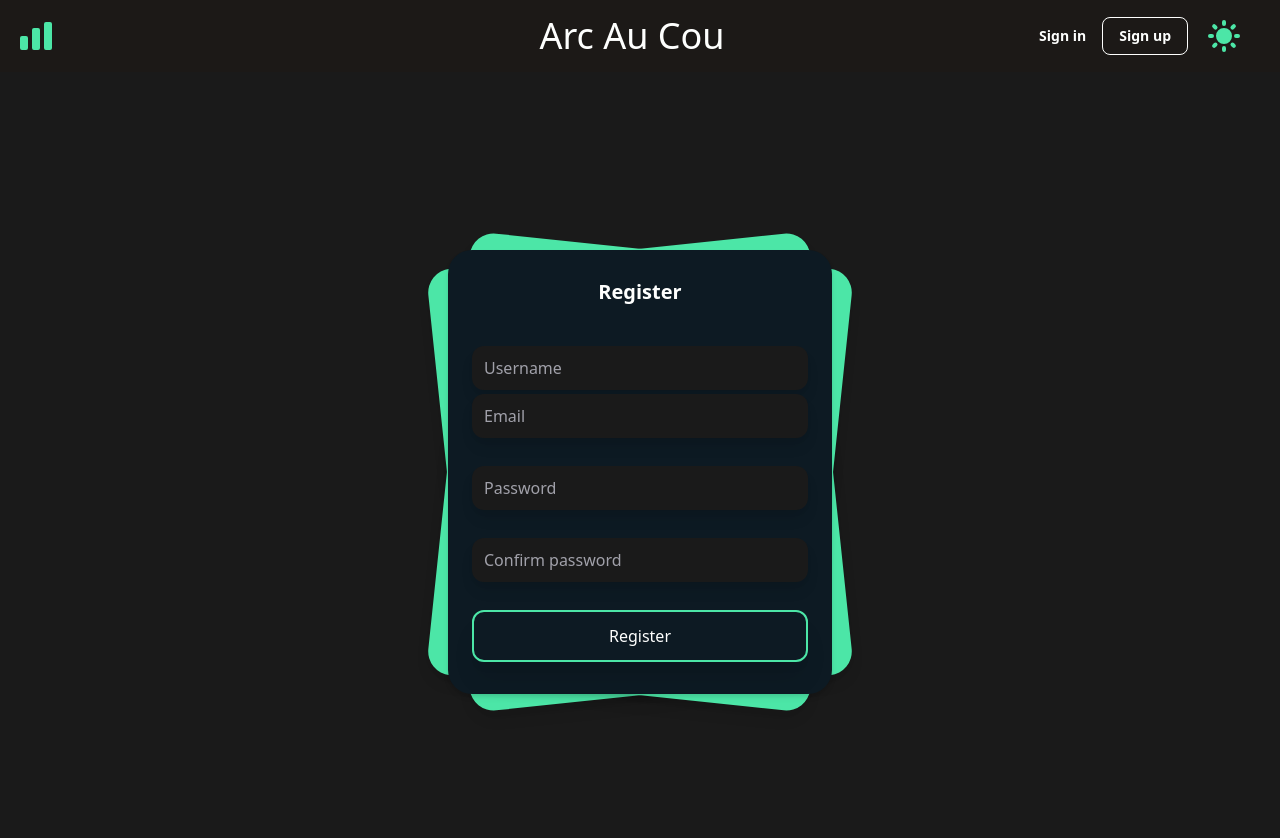
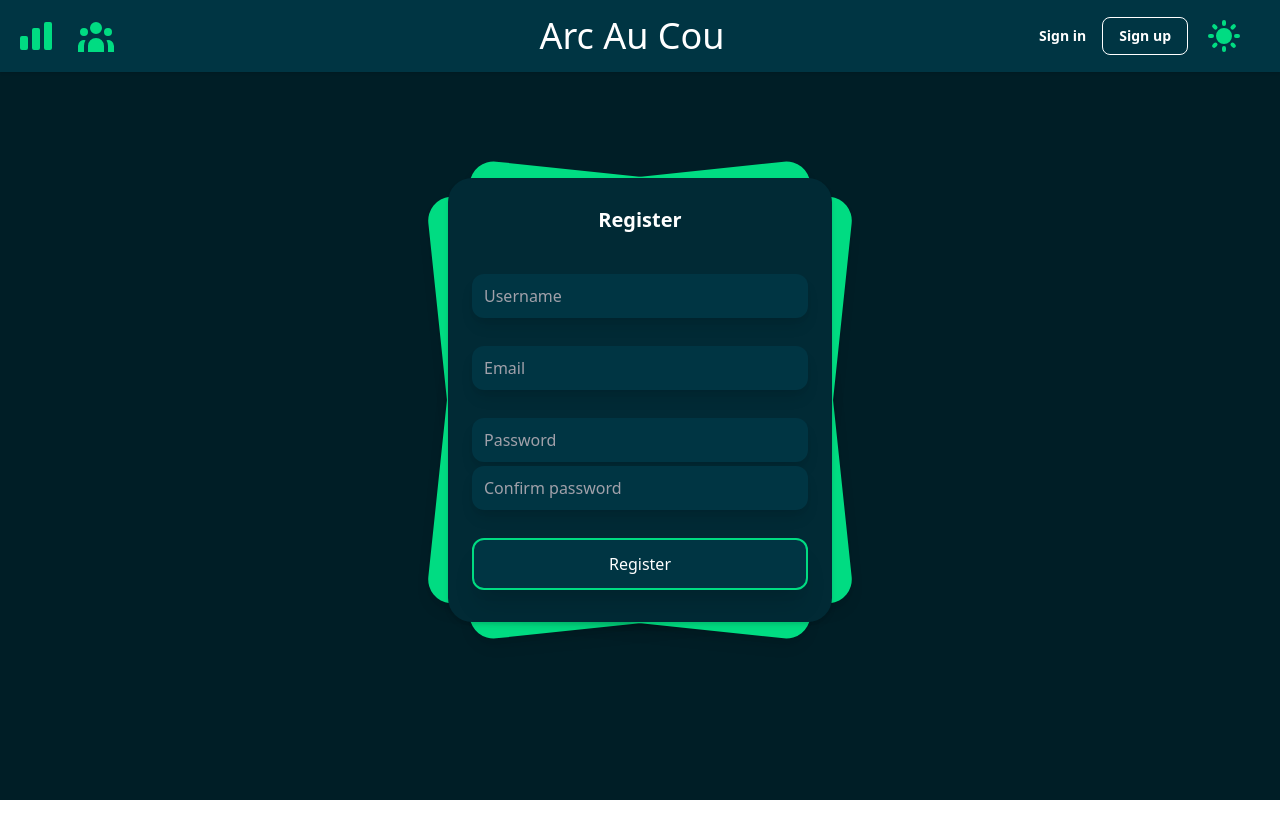
Before and after one commit to HE-Arc/arc-au-cou, a Nuxt app in the folder arcaucou-front/: page /register in a window 1280 px wide. Shown: the top 838 px of the page. After the commit the page ends 800 px from the top, so only its background shows below. Built offline with nearby package versions, Linux system fonts and the light colour scheme; what vue-confetti would draw is missing.

Commit message:
style: sudoku and auth

```diff
--- a/arcaucou-front/components/Block.vue
+++ b/arcaucou-front/components/Block.vue
@@ -1,7 +1,7 @@
 <template>
-  <div class="grid grid-cols-3 gap-1 content-center max-w-xs">
+  <div class="grid grid-cols-3 gap-0 justify-center max-w-xs">
     <div class="" v-for="(cell,index) in values" :key="index">
-      <Square class="p-1" :cell="cell" :posX="idBlock" :posY="index"/>
+      <Square class="p-1 mx-auto" :cell="cell" :posX="idBlock" :posY="index"/>
     </div>
   </div>
 </template>
--- a/arcaucou-front/components/NavBar.vue
+++ b/arcaucou-front/components/NavBar.vue
@@ -1,14 +1,28 @@
 <template>
-  <div class="bg-gray-100 dark:bg-d-background-darker text-l-text dark:text-d-text font-sans w-full">
+  <div class="z-10 fixed bg-l-60 dark:bg-d-30 text-l-text dark:text-d-text font-sans w-full">
 	<div class="bg-white shadow">
     <div class="container mx-auto px-4">
       <div class="flex items-center justify-between py-4">
         <div class="flex-1">
-          <NuxtLink to="/leaderboard">
-            <svg xmlns="http://www.w3.org/2000/svg" class="h-10 w-10 dark:text-green-gemme" viewBox="0 0 20 20" fill="currentColor">
-              <path d="M2 11a1 1 0 011-1h2a1 1 0 011 1v5a1 1 0 01-1 1H3a1 1 0 01-1-1v-5zM8 7a1 1 0 011-1h2a1 1 0 011 1v9a1 1 0 01-1 1H9a1 1 0 01-1-1V7zM14 4a1 1 0 011-1h2a1 1 0 011 1v12a1 1 0 01-1 1h-2a1 1 0 01-1-1V4z" />
-            </svg>
-          </NuxtLink>
+          <div class="flex items-start">
+            <NuxtLink to="/leaderboard">
+              <svg v-if="$colorMode.preference == 'dark' || $colorMode.preference == 'system'" xmlns="http://www.w3.org/2000/svg" class="h-10 w-10 dark:text-d-10" viewBox="0 0 20 20" fill="currentColor">
+                <path d="M2 11a1 1 0 011-1h2a1 1 0 011 1v5a1 1 0 01-1 1H3a1 1 0 01-1-1v-5zM8 7a1 1 0 011-1h2a1 1 0 011 1v9a1 1 0 01-1 1H9a1 1 0 01-1-1V7zM14 4a1 1 0 011-1h2a1 1 0 011 1v12a1 1 0 01-1 1h-2a1 1 0 01-1-1V4z" />
+              </svg>
+              <svg v-if="$colorMode.preference == 'light'" xmlns="http://www.w3.org/2000/svg" class="h-10 w-10 text-l-background" fill="none" viewBox="0 0 24 24" stroke="currentColor" strokeWidth={2}>
+                <path strokeLinecap="round" strokeLinejoin="round" d="M9 19v-6a2 2 0 00-2-2H5a2 2 0 00-2 2v6a2 2 0 002 2h2a2 2 0 002-2zm0 0V9a2 2 0 012-2h2a2 2 0 012 2v10m-6 0a2 2 0 002 2h2a2 2 0 002-2m0 0V5a2 2 0 012-2h2a2 2 0 012 2v14a2 2 0 01-2 2h-2a2 2 0 01-2-2z" />
+              </svg>
+            </NuxtLink>
+            <NuxtLink to="/groups" class="ml-5">
+              <svg v-if="$colorMode.preference == 'dark' || $colorMode.preference == 'system'" xmlns="http://www.w3.org/2000/svg" class="h-10 w-10 dark:text-d-10" viewBox="0 0 20 20" fill="currentColor">
+                <path d="M13 6a3 3 0 11-6 0 3 3 0 016 0zM18 8a2 2 0 11-4 0 2 2 0 014 0zM14 15a4 4 0 00-8 0v3h8v-3zM6 8a2 2 0 11-4 0 2 2 0 014 0zM16 18v-3a5.972 5.972 0 00-.75-2.906A3.005 3.005 0 0119 15v3h-3zM4.75 12.094A5.973 5.973 0 004 15v3H1v-3a3 3 0 013.75-2.906z" />
+              </svg>
+
+              <svg v-if="$colorMode.preference == 'light'" xmlns="http://www.w3.org/2000/svg" class="h-10 w-10 text-l-background" fill="none" viewBox="0 0 24 24" stroke="currentColor" strokeWidth={2}>
+                <path strokeLinecap="round" strokeLinejoin="round" d="M17 20h5v-2a3 3 0 00-5.356-1.857M17 20H7m10 0v-2c0-.656-.126-1.283-.356-1.857M7 20H2v-2a3 3 0 015.356-1.857M7 20v-2c0-.656.126-1.283.356-1.857m0 0a5.002 5.002 0 019.288 0M15 7a3 3 0 11-6 0 3 3 0 016 0zm6 3a2 2 0 11-4 0 2 2 0 014 0zM7 10a2 2 0 11-4 0 2 2 0 014 0z" />
+              </svg>
+            </NuxtLink>
+          </div>
         </div>
 
         <div class="flex-0">
@@ -18,23 +32,20 @@
         <div class="flex-1">
           <div class="flex justify-end items-center mr-5">
             <NuxtLink to="/login" class="text-gray-800 text-sm font-semibold mr-4">Sign in</NuxtLink>
-            <NuxtLink to="/register" class="text-gray-800 text-sm font-semibold border px-4 py-2 rounded-lg hover:border-green-gemme mr-4">Sign up</NuxtLink>
+            <NuxtLink to="/register" class="text-gray-800 text-sm font-semibold border px-4 py-2 rounded-lg hover:border-l-background dark:hover:border-d-10 mr-4">Sign up</NuxtLink>
             <button v-if="$colorMode.preference == 'dark' || $colorMode.preference == 'system'"
             @click="$colorMode.preference = 'light'">
-            <svg xmlns="http://www.w3.org/2000/svg" class="h-10 w-10 dark:text-green-gemme" viewBox="0 0 20 20" fill="currentColor">
+            <svg xmlns="http://www.w3.org/2000/svg" class="h-10 w-10 dark:text-d-10" viewBox="0 0 20 20" fill="currentColor">
               <path fill-rule="evenodd" d="M10 2a1 1 0 011 1v1a1 1 0 11-2 0V3a1 1 0 011-1zm4 8a4 4 0 11-8 0 4 4 0 018 0zm-.464 4.95l.707.707a1 1 0 001.414-1.414l-.707-.707a1 1 0 00-1.414 1.414zm2.12-10.607a1 1 0 010 1.414l-.706.707a1 1 0 11-1.414-1.414l.707-.707a1 1 0 011.414 0zM17 11a1 1 0 100-2h-1a1 1 0 100 2h1zm-7 4a1 1 0 011 1v1a1 1 0 11-2 0v-1a1 1 0 011-1zM5.05 6.464A1 1 0 106.465 5.05l-.708-.707a1 1 0 00-1.414 1.414l.707.707zm1.414 8.486l-.707.707a1 1 0 01-1.414-1.414l.707-.707a1 1 0 011.414 1.414zM4 11a1 1 0 100-2H3a1 1 0 000 2h1z" clip-rule="evenodd" />
             </svg>
           </button>
           <button v-if="$colorMode.preference == 'light'"
             @click="$colorMode.preference = 'dark'">
-            <svg xmlns="http://www.w3.org/2000/svg" class="h-10 w-10 text-green-gemme" fill="none" viewBox="0 0 24 24" stroke="currentColor" stroke-width="2">
+            <svg xmlns="http://www.w3.org/2000/svg" class="h-10 w-10 text-l-background" fill="none" viewBox="0 0 24 24" stroke="currentColor" stroke-width="2">
               <path stroke-linecap="round" stroke-linejoin="round" d="M20.354 15.354A9 9 0 018.646 3.646 9.003 9.003 0 0012 21a9.003 9.003 0 008.354-5.646z" />
             </svg>
-
           </button>
           </div>
-
-
         </div>
       </div>
     </div>
--- a/arcaucou-front/components/SudokuGrid.vue
+++ b/arcaucou-front/components/SudokuGrid.vue
@@ -1,5 +1,5 @@
 <template>
-  <div class="grid grid-cols-3 gap-4 mx-auto w-1/2 max-w-screen-sm dark:bg-d-background-light">
+  <div class="grid grid-cols-3 gap-4 justify-center mx-auto w-1/4 max-w-screen-sm dark:bg-d-60">
     <div v-for="index in 9" :key="index" >
       <Block :values=gridStart[index-1] :idBlock=index-1 :class="[{ 'mx-px': index === 2}, { 'm-px': index === 5 }, { 'my-px': index === 4 }, { 'my-px': index === 6 }, { 'mx-px': index === 8 }]"/>
     </div>
--- a/arcaucou-front/components/Timer.vue
+++ b/arcaucou-front/components/Timer.vue
@@ -1,9 +1,9 @@
 <template>
   <div class="flex flex-row gap-5 justify-center">
-    <svg xmlns="http://www.w3.org/2000/svg" class="h-10 w-10 dark:text-green-gemme" fill="none" viewBox="0 0 24 24" stroke="currentColor" strokeWidth={2}>
+    <svg xmlns="http://www.w3.org/2000/svg" class="h-12 w-12 text-l-10" fill="none" viewBox="0 0 24 24" stroke="currentColor" strokeWidth={2}>
       <path strokeLinecap="round" strokeLinejoin="round" d="M12 8v4l3 3m6-3a9 9 0 11-18 0 9 9 0 0118 0z" />
     </svg>
-    <div class="text-center my-auto">
+    <div class="text-center text-xl my-auto">
       <p>{{$moment('2015-01-01').startOf('day').seconds(time).format('mm:ss')}}</p>
     </diV>
   </div>
--- a/arcaucou-front/pages/register.vue
+++ b/arcaucou-front/pages/register.vue
@@ -2,31 +2,31 @@
   <div class="font-sans bg-l-background dark:bg-d-background dark:text-d-text">
     <div class="relative min-h-screen flex flex-col sm:justify-center items-center">
         <div class="relative sm:max-w-sm w-full">
-            <div class="card dark:bg-green-gemme shadow-lg  w-full h-full rounded-3xl absolute  transform -rotate-6"></div>
-            <div class="card dark:bg-green-gemme shadow-lg  w-full h-full rounded-3xl absolute  transform rotate-6"></div>
-            <div class="relative w-full rounded-3xl  px-6 py-4 dark:bg-d-background-night shadow-md">
-                <h1 class="block mt-3 text-xl text-gray-700 text-center font-semibold">
+            <div class="card bg-l-10 dark:bg-d-10 shadow-lg  w-full h-full rounded-3xl absolute  transform -rotate-6"></div>
+            <div class="card bg-l-10 dark:bg-d-10 shadow-lg  w-full h-full rounded-3xl absolute  transform rotate-6"></div>
+            <div class="relative w-full rounded-3xl  px-6 py-4 bg-l-60 dark:bg-d-60 shadow-md">
+                <h1 class="block mt-3 text-xl text-center font-semibold">
                     Register
                 </h1>
                 <form @submit.prevent="handleRegister" class="mt-10">
                     <div>
-                        <input type="text" placeholder="Username" v-model="userData.username" class="mt-1 pl-3 block w-full border-none bg-gray-100 dark:bg-d-background h-11 rounded-xl shadow-lg focus:border-green-gemme">
-                    </div>
-
-                    <div>
-                        <input type="email" placeholder="Email" v-model="userData.email" class="mt-1 pl-3 block w-full border-none bg-gray-100 dark:bg-d-background h-11 rounded-xl shadow-lg focus:border-green-gemme">
+                        <input type="text" placeholder="Username" v-model="userData.username" class="mt-1 pl-3 block w-full border-none bg-l-background dark:bg-d-30 h-11 rounded-xl shadow-lg focus:border-d-10">
                     </div>
 
                     <div class="mt-7">
-                        <input type="password" placeholder="Password" v-model="userData.password" class="mt-1 pl-3 block w-full border-none bg-gray-100 dark:bg-d-background h-11 rounded-xl shadow-lg focus:border-green-gemme">
+                        <input type="email" placeholder="Email" v-model="userData.email" class="mt-1 pl-3 block w-full border-none bg-l-background dark:bg-d-30 h-11 rounded-xl shadow-lg focus:border-d-10">
                     </div>
 
                     <div class="mt-7">
-                        <input type="password" placeholder="Confirm password" v-model="userData.password2" class="mt-1 pl-3 block w-full border-none bg-gray-100 dark:bg-d-background h-11 rounded-xl shadow-lg focus:border-green-gemme">
+                        <input type="password" placeholder="Password" v-model="userData.password" class="mt-1 pl-3 block w-full border-none bg-l-background dark:bg-d-30 h-11 rounded-xl shadow-lg focus:border-d-10">
+                    </div>
+
+                    <div class="mt">
+                        <input type="password" placeholder="Confirm password" v-model="userData.password2" class="mt-1 pl-3 block w-full border-none bg-l-background dark:bg-d-30 h-11 rounded-xl shadow-lg focus:border-d-10">
                     </div>
 
                     <div class="mt-7">
-                        <button class="mb-4 border-green-gemme border-2 bottom-2 w-full py-3 rounded-xl shadow-xl hover:shadow-inner focus:outline-none transition duration-500 ease-in-out  transform hover:-translate-x hover:scale-105">
+                        <button class="mb-4 bg-l-background dark:bg-d-30 border-l-10 dark:border-d-10 border-2 bottom-2 w-full py-3 rounded-xl shadow-xl hover:shadow-inner focus:outline-none transition duration-500 ease-in-out  transform hover:-translate-x hover:scale-105">
                             Register
                         </button>
                     </div>
@@ -41,7 +41,12 @@
 <script>
 export default {
   layout: 'main',
-  name: 'Arc Au Cou - Register',
+  name: 'register',
+  head() {
+    return {
+      title: 'Arc Au Cou - Register'
+    };
+  },
   data: function(){
     return {
       userData:{
--- a/arcaucou-front/tailwind.config.js
+++ b/arcaucou-front/tailwind.config.js
@@ -2,15 +2,16 @@ module.exports = {
   darkMode: 'class',
   theme: {
     colors: {
-      'd-background': '#1a1a1a',
-      'd-background-light': '#1F5F5B',
-      'd-background-darker': '#1c1917',
-      'd-background-night': '#0d1a23',
-      'd-border': '#45886f',
-      'd-text': '#fefffe',
-      'l-background': '#e5f9ff',
-      'l-text': '#2a464e',
-      'green-gemme': '#4ce6a7',
+      'd-background': '#001E26',
+      'd-60': '#012A35',
+      'd-30': '#003543',
+      'd-10': '#00DC82',
+      'd-text': '#FFFF',
+      'l-background': '#CFFFE9',
+      'l-60': '#42B883',
+      'l-30': '#42B883',
+      'l-10': '#00DC82',
+      'l-text': '#000',
     },
   },
 }
```
Also changed, not shown: arcaucou-front/components/Square.vue (+4 -4 lines), arcaucou-front/pages/groups.vue (added, +29 -0 lines), arcaucou-front/pages/index.vue (+7 -2 lines), arcaucou-front/pages/leaderboard.vue (+5 -5 lines), arcaucou-front/pages/login.vue (+14 -9 lines).
